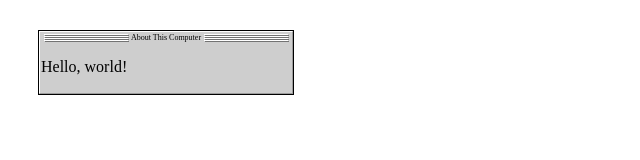
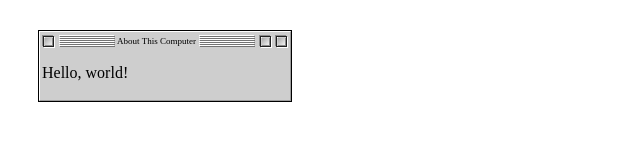
Before and after one commit to mat-sz/platinum.css, a website: page demo/index.html in a window 1280 px wide. Shown: the whole page, without its empty margins (0-640 px from the left). Drawn offline with nearby package versions, Linux system fonts and the light colour scheme; files that its build step writes are made by us from their sources.

Commit message:
added titlebar buttons

```diff
--- a/demo/index.html
+++ b/demo/index.html
@@ -6,8 +6,15 @@
   <body>
     <div class="window" style="margin: 32px; width: 250px;">
       <div class="title-bar">
+        <div class="title-bar-controls">
+          <button aria-label="Close"></button>
+        </div>
         <div class="title-bar-text">
           About This Computer
+        </div>
+        <div class="title-bar-controls">
+          <button aria-label="Minimize"></button>
+          <button aria-label="Maximize"></button>
         </div>
       </div>
       <div class="window-body">
--- a/src/index.scss
+++ b/src/index.scss
@@ -1,6 +1,10 @@
+* {
+  box-sizing: border-box;
+}
+
 .window {
   position: relative;
-  padding: 1px;
+  padding: 2px;
   background: #cecece;
   box-shadow: -1px -1px 0px 0px #ffffff, 0px -1px 0px 0px #ffffff,
     -1px 0px 0px 0px #ffffff, 1px 1px 0px 0px #9c9c9c, 1px 0px 0px 0px #9c9c9c,
@@ -10,10 +14,10 @@
 
 @function title-bar-text-shadow() {
   $box-shadow: '';
-  @for $i from 1 through 4 {
+  @for $i from 1 through 6 {
     $shadows: '0px ' +
       ($i * 2 - 1) +
-      'px 0px 0px white, 1px ' +
+      'px 0px 0px #ffffff, 1px ' +
       ($i * 2) +
       'px 0px 0px #737373';
     $box-shadow: $box-shadow + $shadows + ', ';
@@ -22,9 +26,16 @@
 }
 
 .title-bar {
+  display: flex;
+  align-items: center;
+  padding-right: 1px;
+
   .title-bar-text {
     display: flex;
-    font-size: 8px;
+    align-items: center;
+    font-size: 9px;
+    flex: 1;
+    margin: 0 2px;
 
     &:after,
     &:before {
@@ -34,8 +45,38 @@
 
       height: 1px;
       margin: 0 3px;
+      margin-bottom: 13px;
 
       box-shadow: title-bar-text-shadow();
     }
   }
+
+  .title-bar-controls {
+    line-height: 1px;
+    margin-top: 1px;
+
+    button {
+      padding: 0;
+      border: 1px solid #212121;
+      background: linear-gradient(135deg, #9c9c9c 0%, #ffffff 100%);
+      box-shadow: -1px -1px 0px 0px #8c8c8c, 1px 1px 0px 0px #ffffff,
+        inset 1px 0px 0px 0px #cecece, inset 0px 1px 0px 0px #cecece,
+        inset -1px -1px 0px 0px #8c8c8c;
+      width: 11px;
+      height: 11px;
+      position: relative;
+      margin-left: 1px;
+
+      &:before {
+        display: block;
+        content: '';
+        position: absolute;
+        top: 0;
+        left: 0;
+        width: 1px;
+        height: 1px;
+        background: #ffffff;
+      }
+    }
+  }
 }
```
